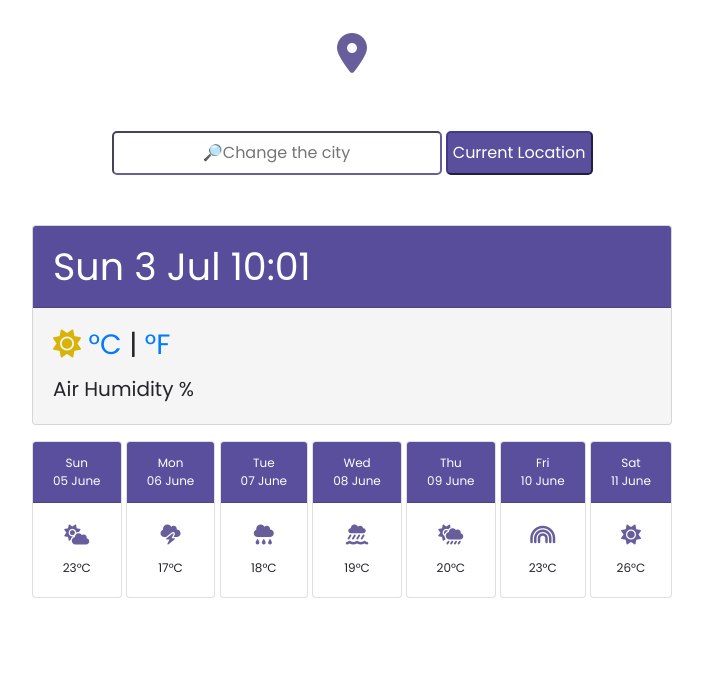
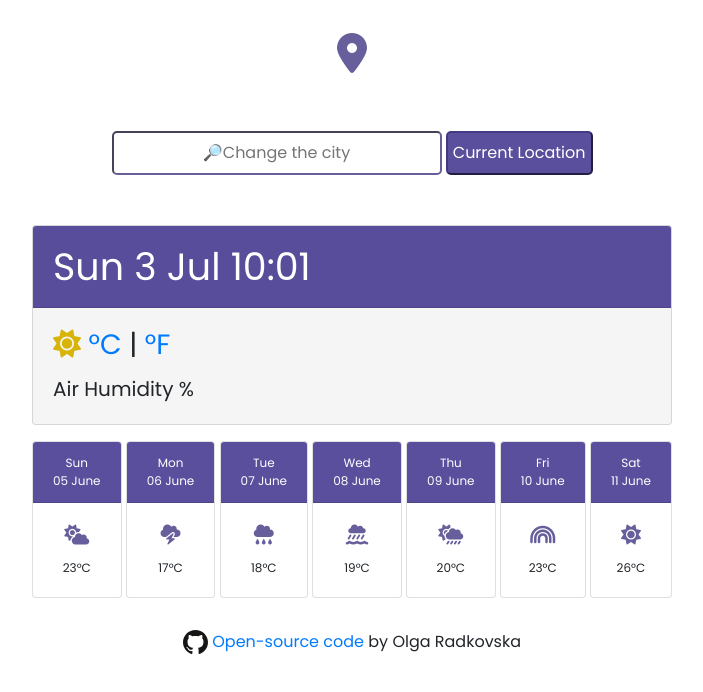
Before and after one commit to OlgaRadkovska/weather-app, a plain HTML site: page index.html in a window 1280 px wide. Shown: the whole page, without its empty margins (288-991 px from the left). Drawn offline with nearby package versions, Linux system fonts and the light colour scheme; no server answers; a web font is replaced by a local one.

Commit message:
Added author link

```diff
--- a/index.html
+++ b/index.html
@@ -163,6 +163,21 @@
         </li>
       </ul>
     </div>
+    <div class="author">
+      <a
+        href="https://github.com/OlgaRadkovska/weather-app"
+        target="_blank"
+        rel="norefferer noopener"
+        ><img
+          src="./img/github-seeklogo.com.svg"
+          alt="github logo"
+          width="25"
+        />
+        Open-source code</a
+      >
+      by Olga Radkovska
+    </div>
+
     <script src="./script.js"></script>
   </body>
 </html>
--- a/styles.css
+++ b/styles.css
@@ -66,3 +66,7 @@ li {
 .list-item-card-pic {
   color: rgba(62, 53, 129, 0.792);
 }
+.author {
+  text-align: center;
+  margin-bottom: 30px;
+}
```
Also changed, not shown: img/github-seeklogo.com.svg (added).
